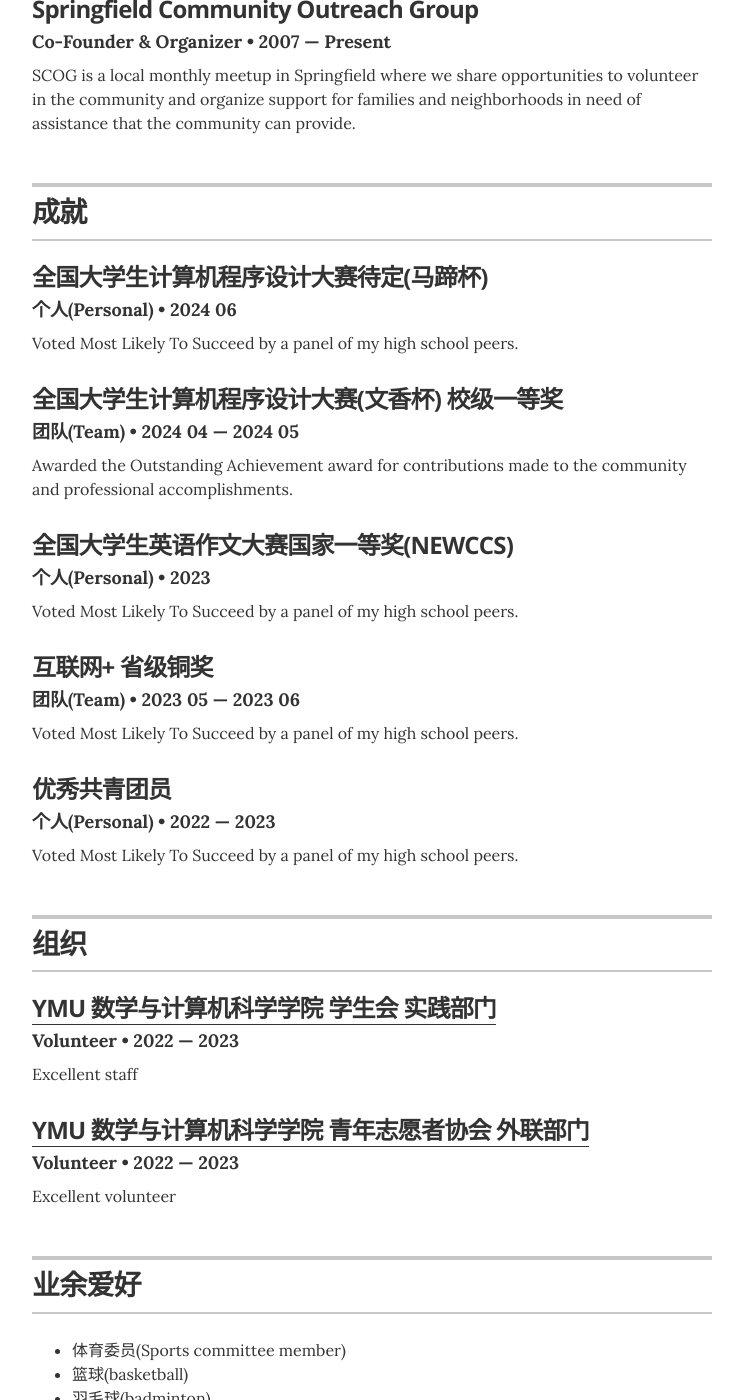
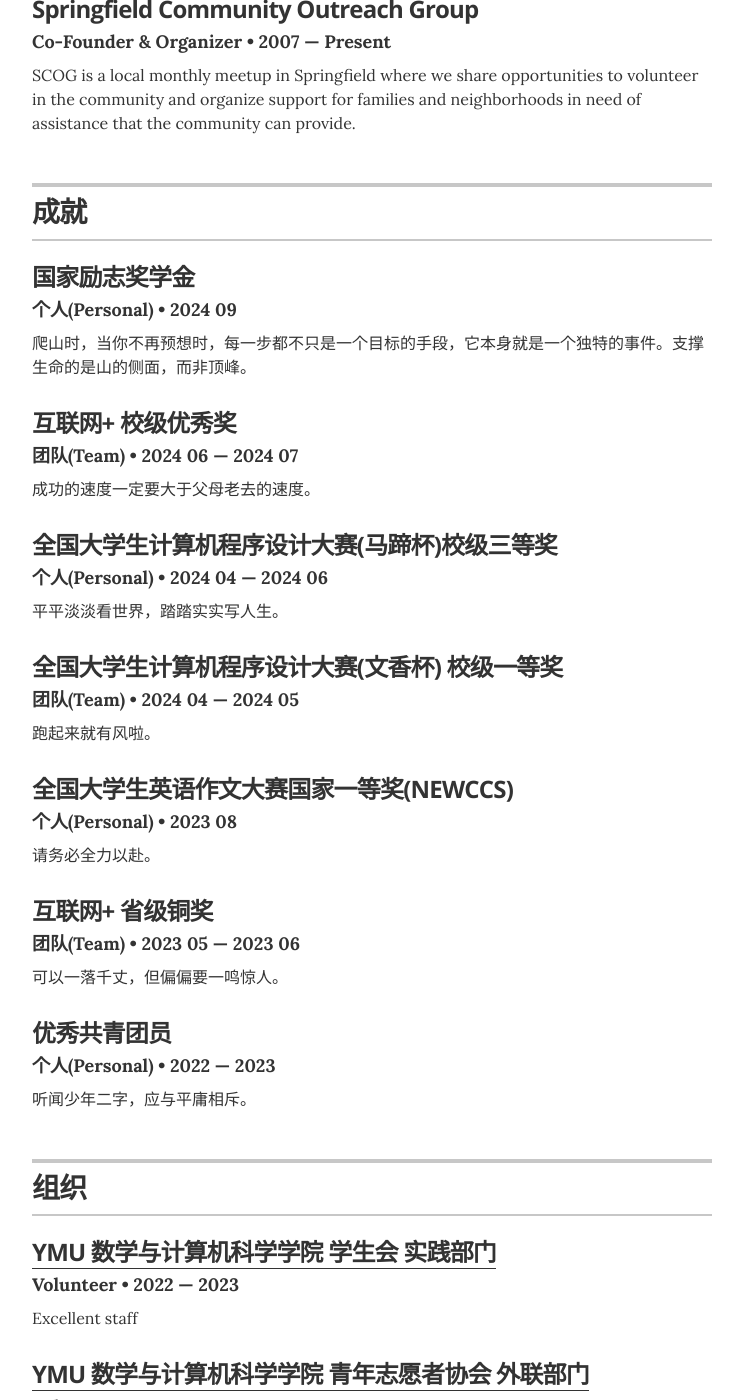
Before and after one commit to futingx/resume, a Jekyll site: the page built from index.html, in a window 1280 px wide and 1400 px high, scrolled down 2066 px. Shown: the whole window, without its empty margins (268-1011 px from the left). Built offline with Jekyll 4.4.1, drawn with Linux system fonts in a browser that asks for light colours.

Commit message:
第13次提交

```diff
--- a/_data/recognitions.yml
+++ b/_data/recognitions.yml
@@ -1,25 +1,35 @@
 # 认可成就（比如竞赛获奖）
-- award: 全国大学生计算机程序设计大赛待定(马蹄杯)
+- award: 国家励志奖学金
   organization: 个人(Personal)
-  year: 2024 06
-  summary: Voted Most Likely To Succeed by a panel of my high school peers.
+  year: 2024 09
+  summary: 爬山时，当你不再预想时，每一步都不只是一个目标的手段，它本身就是一个独特的事件。支撑生命的是山的侧面，而非顶峰。
+
+- award: 互联网+ 校级优秀奖
+  organization: 团队(Team)
+  year: 2024 06 &mdash; 2024 07
+  summary: 成功的速度一定要大于父母老去的速度。
+
+- award: 全国大学生计算机程序设计大赛(马蹄杯)校级三等奖
+  organization: 个人(Personal)
+  year: 2024 04 &mdash; 2024 06
+  summary: 平平淡淡看世界，踏踏实实写人生。
 
 - award: 全国大学生计算机程序设计大赛(文香杯) 校级一等奖
   organization: 团队(Team)
   year: 2024 04 &mdash; 2024 05
-  summary: Awarded the Outstanding Achievement award for contributions made to the community and professional accomplishments.
+  summary: 跑起来就有风啦。
 
 - award: 全国大学生英语作文大赛国家一等奖(NEWCCS)
   organization: 个人(Personal)
-  year: 2023
-  summary: Voted Most Likely To Succeed by a panel of my high school peers.
+  year: 2023 08
+  summary: 请务必全力以赴。
 
 - award: 互联网+ 省级铜奖
   organization: 团队(Team)
   year: 2023 05 &mdash; 2023 06
-  summary: Voted Most Likely To Succeed by a panel of my high school peers.
+  summary: 可以一落千丈，但偏偏要一鸣惊人。
 
 - award: 优秀共青团员
   organization: 个人(Personal)
   year: 2022 &mdash; 2023
-  summary: Voted Most Likely To Succeed by a panel of my high school peers.
+  summary: 听闻少年二字，应与平庸相斥。
```
